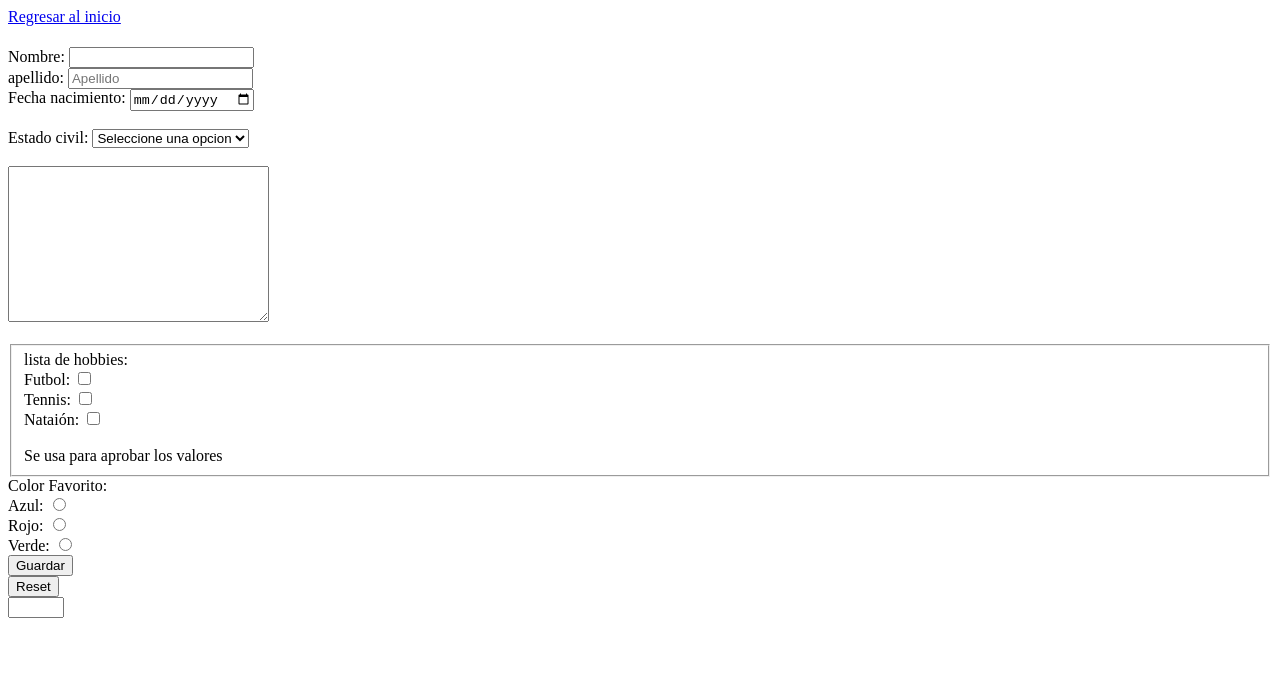
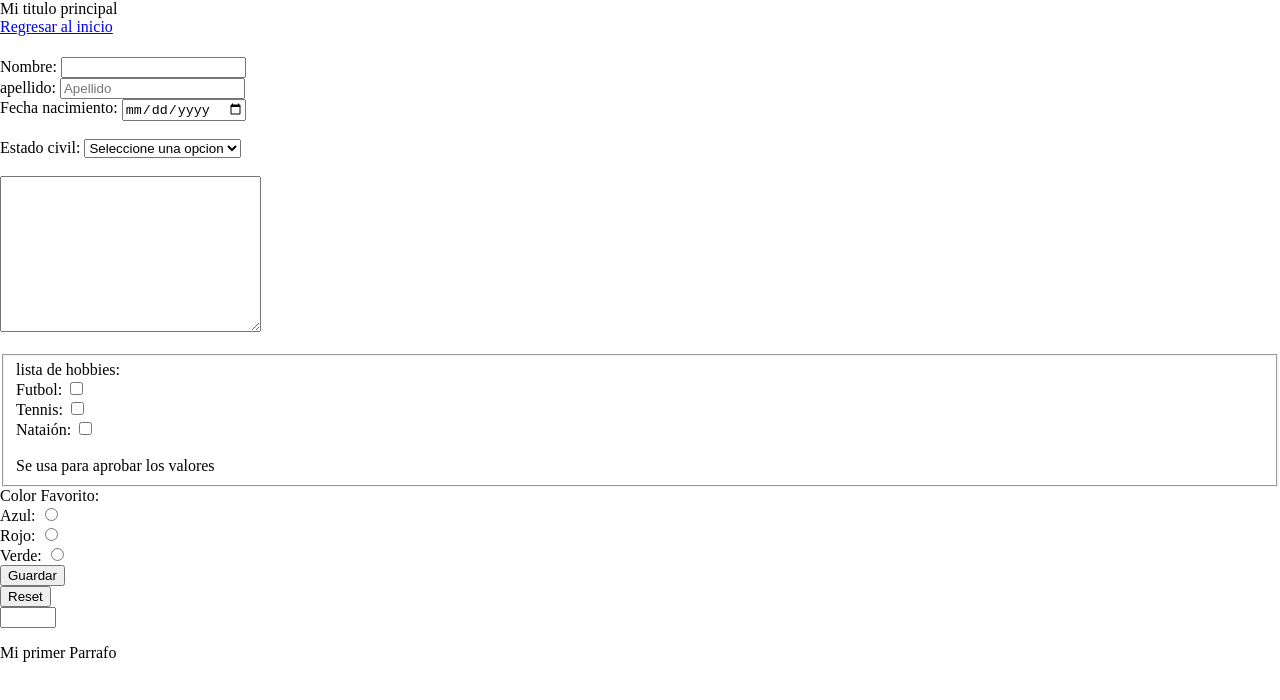
Before and after one commit to MaicolEgas43/MaicolEgasRepositorio, a plain HTML site: page registro.html in a window 1280 px wide. Drawn offline with Linux system fonts and the light colour scheme.

Commit message:
Cambios 29 09 2021

```diff
--- /dev/null
+++ b/css/registro.css
@@ -0,0 +1,12 @@
+.gradiente{
+    padding: 0;
+    margin: 0;
+    border: none;
+    background-image: radial-gradient();
+}
+
+.color-rojo:hover{
+    color: red;
+    font-size: 35;
+
+}
--- a/registro.html
+++ b/registro.html
@@ -4,10 +4,13 @@
     <meta charset="UTF-8">
     <meta http-equiv="X-UA-Compatible" content="IE=edge">
     <meta name="viewport" content="width=device-width, initial-scale=1.0">
+    <link rel="stylesheet" href="css/registro.css" type="text/css">
     <title>registro</title>
 </head>
-<body>
-    <header></header>
+<body class="gradiente" >
+    <header>
+        Mi titulo principal
+    </header>
     <nav>
         <a href="index.html" >Regresar al inicio</a>
     </nav>
@@ -62,6 +65,11 @@
 
 
     </form>
+    <section>
+        <article>
+            <p>Mi primer <span class="color-rojo">Parrafo</span></p>
+        </article>
+    </section>
 
 </body>
 </html>
```
Also changed, not shown: css/index.css (+22 -0 lines), index.html (+2 -0 lines).
